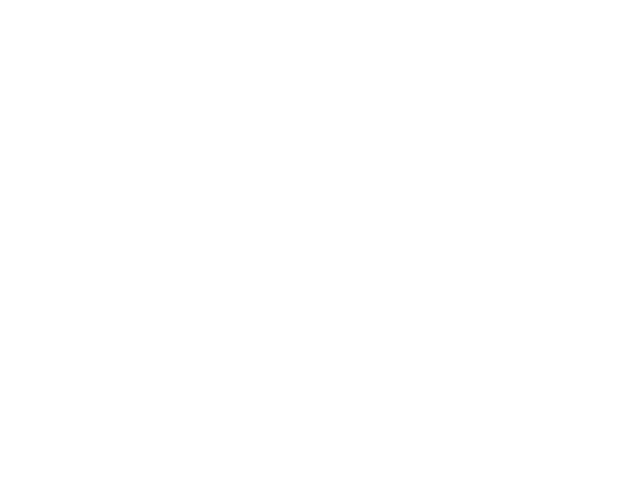
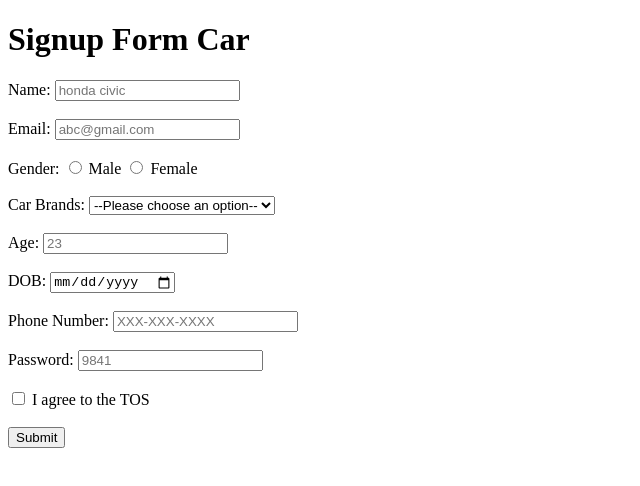
Before and after one commit to acciojob/signup-form-car-bhavnachihla, a website: page main.html in a window 1280 px wide. Shown: the whole page, without its empty margins (0-640 px from the left). Drawn offline with Linux system fonts and the light colour scheme.

Commit message:
created a submission

```diff
--- a/main.html
+++ b/main.html
@@ -3,14 +3,53 @@
 <html>
 
 <head>
-	<link rel="stylesheet" href="styles.css">
+		<title>Signup Form Car</title>
 </head>
 
 <body>
-	<!-- the entire body must be written by student -->
-    <script type="text/javascript" src="./script.js">
-</script>
+		<h1>Signup Form Car</h1>
 
+		<form action="/submit" method="POST">
+
+		<label for="Name">Name:</label>
+	    <input type="text" id="Name" Name="Name" required placeholder="honda civic"><br><br>
+
+		<label for="Email">Email:</label>
+	    <input type="text" id="Email" name="Email" required placeholder="abc@gmail.com"><br><br>
+
+		<label for="Gender">Gender:</label>
+	    <input type="radio" required name="gender" value="male"> Male
+		<input type="radio" required name="gender" value="female"> Female
+		<br><br>
+
+		<label for="cars Brabds">Car Brands:</label>
+	    <select id="cars" name="cars" required>
+	      <option value="" disabled selected>--Please choose an option--</option>
+	      <option value="BMW">BMW</option>
+	      <option value="Maserati">"Maserati"</option>
+	      <option value="Bentley">Bentley</option>
+	    </select><br><br>
+
+		<label for="Age">Age:</label>
+	    <input type="Number" id="age" Name="Age" required placeholder="23"><br><br>
+
+		<label for="DOB">DOB:</label>
+	    <input type="date" id="dob" Name="DOB"><br><br>
+
+		<label for="Phone Number">Phone Number:</label>
+	    <input type="Tel" id="tel" Name="Phone Number" pattern="[0-9]{3}-[0-9]{2}-[0-9]{3}" placeholder="XXX-XXX-XXXX"><br><br>
+
+		<label for="Password">Password:</label>
+	    <input type="password" id="Password" Name="password" placeholder="9841"><br><br>
+
+		<label>
+	      <input type="checkbox" id="TOS" name="TOS" required>
+		      I agree to the TOS
+	    </label><br><br>
+
+	    <button type="submit">Submit</button>
+
+		</form>
 </body>
 
 </html>
```
